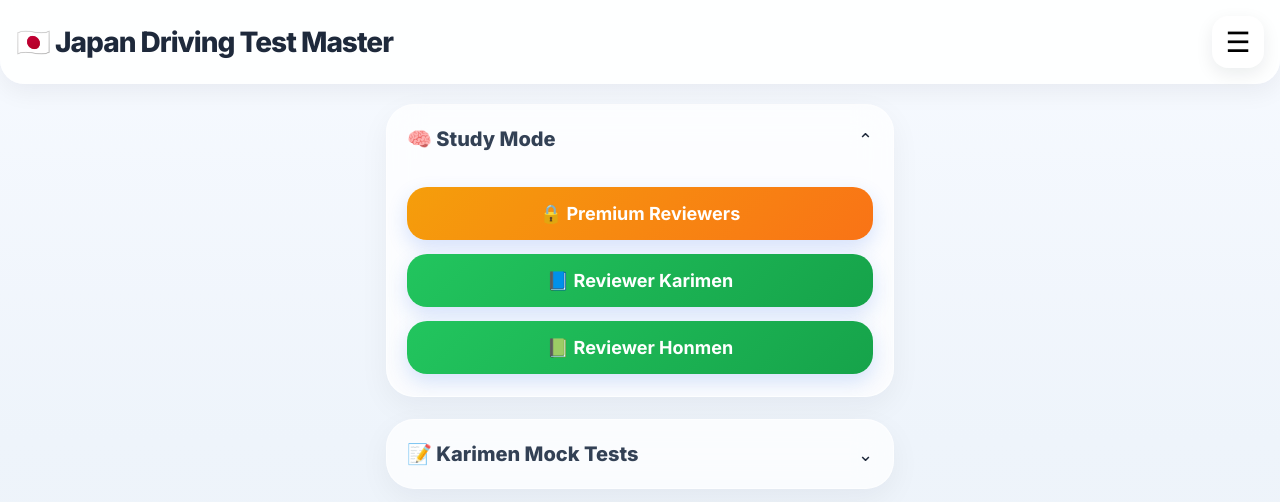
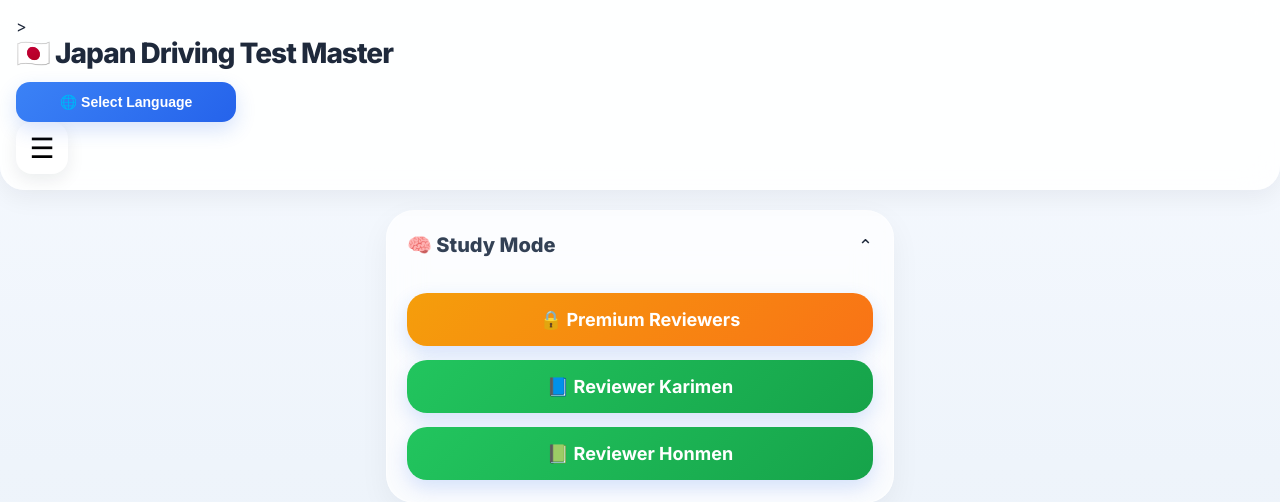
Before and after one commit to mrock1017/driving-test-app, a Flask app: page / in a window 1280 px wide. Shown: the top 502 px of the page. Run offline with Flask 3, Linux system fonts and the light colour scheme.

Commit message:
Fix lang button

```diff
--- a/templates/menu.html
+++ b/templates/menu.html
@@ -210,6 +210,125 @@ body.dark .settings-title{
     letter-spacing:-1px;
 }
 
+/* 🌐 LOGO AREA */
+
+.logo-area{
+
+    display:flex;
+
+    flex-direction:column;
+
+    gap:12px;
+}
+
+/* 🌐 LANGUAGE DROPDOWN */
+
+.language-dropdown{
+
+    position:relative;
+
+    width:220px;
+}
+
+.language-btn{
+
+    width:100%;
+
+    border:none;
+
+    padding:12px 16px;
+
+    border-radius:14px;
+
+    font-size:14px;
+
+    font-weight:700;
+
+    background:
+    linear-gradient(
+    135deg,
+    #3b82f6,
+    #2563eb
+    );
+
+    color:white;
+
+    cursor:pointer;
+
+    box-shadow:
+    0 8px 20px rgba(37,99,235,0.18);
+}
+
+.language-menu{
+
+    display:none;
+
+    position:absolute;
+
+    top:54px;
+
+    left:0;
+
+    width:100%;
+
+    background:white;
+
+    border-radius:16px;
+
+    overflow:hidden;
+
+    box-shadow:
+    0 10px 24px rgba(15,23,42,0.12);
+
+    z-index:999;
+}
+
+.language-menu a{
+
+    display:block;
+
+    padding:14px 16px;
+
+    text-decoration:none;
+
+    color:#334155;
+
+    font-weight:600;
+
+    border-bottom:
+    1px solid #f1f5f9;
+}
+
+.language-menu a:hover{
+
+    background:#f8fafc;
+}
+
+.language-dropdown:hover .language-menu{
+
+    display:block;
+}
+
+/* 🌙 DARK MODE */
+
+body.dark .language-menu{
+
+    background:#1e293b;
+}
+
+body.dark .language-menu a{
+
+    color:white;
+
+    border-bottom:
+    1px solid #334155;
+}
+
+body.dark .language-menu a:hover{
+
+    background:#334155;
+}
+
 .menu-toggle{
 
     border:none;
@@ -653,14 +737,62 @@ body.dark .settings-title{
 <!-- 🔝 HEADER -->
 
 <div class="header">
-
-    <div class="topbar">
+>
+        <div class="logo-area">
 
         <div class="logo">
 
             🇯🇵 Japan Driving Test Master
 
         </div>
+
+        <!-- 🌐 LANGUAGE -->
+
+        <div class="language-dropdown">
+
+            <button class="language-btn">
+
+                🌐 Select Language
+
+            </button>
+
+            <div class="language-menu">
+
+                <a href="/set-language/en">
+
+                    🇺🇸 English
+
+                </a>
+
+                <a href="/set-language/tl">
+
+                    🇵🇭 Tagalog
+
+                </a>
+
+                <a href="/set-language/ne">
+
+                    🇳🇵 Nepali
+
+                </a>
+
+                <a href="/set-language/vi">
+
+                    🇻🇳 Vietnamese
+
+                </a>
+
+                <a href="/set-language/pt">
+
+                    🇵🇹 Portuguese
+
+                </a>
+
+            </div>
+
+        </div>
+
+    </div>
 
         <button
             class="menu-toggle"
```
Also changed, not shown: other parts of templates/menu.html (+9 -109 lines).
